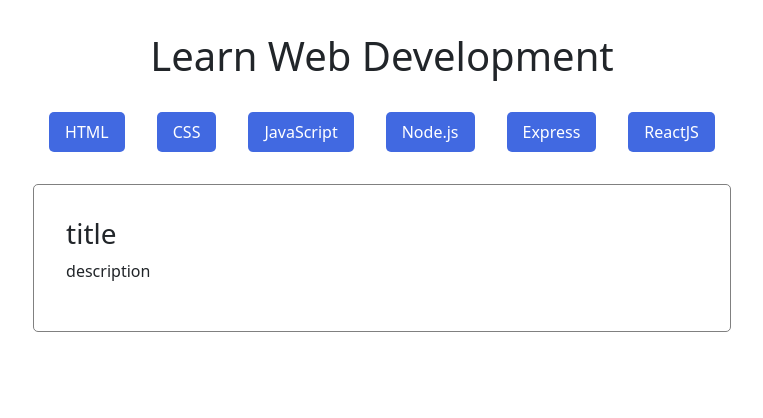
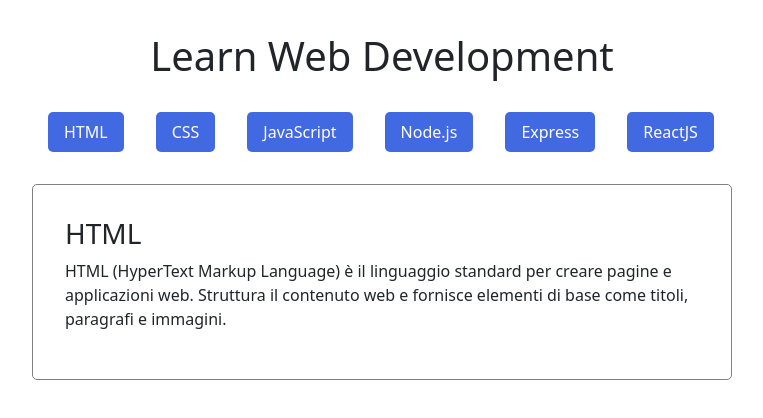
Before and after one commit to GiorgiaSecchi/react-use-state, a React (Vite) app: page / in a window 1280 px wide. Shown: the top 418 px of the page, without its empty margins (258-1021 px from the left). Built offline with nearby package versions, Linux system fonts and the light colour scheme.

Commit message:
add first lang

```diff
--- a/src/assets/css/index.css
+++ b/src/assets/css/index.css
@@ -4,6 +4,18 @@
   padding-bottom: 1rem;
   margin-top: 1rem;
   margin-bottom: 1rem;
+}
+
+main {
+  display: flex;
+  justify-content: center;
+}
+
+main .container {
+  display: flex;
+  flex-direction: column;
+  justify-content: center;
+  max-width: 700px;
 }
 
 .btn-lang {
@@ -16,11 +28,6 @@
   color: white;
 }
 
-main .container {
-  display: flex;
-  justify-content: center;
-}
-
 .card {
   border: 1px solid gray;
   margin-top: 2rem;
--- a/src/components/Main.jsx
+++ b/src/components/Main.jsx
@@ -11,10 +11,10 @@
               {lang.title}
             </button>
           ))}
-          <div className="card">
-            <h3>title</h3>
-            <p>description</p>
-          </div>
+        </div>
+        <div className="card">
+          <h3>{languages[0].title}</h3>
+          <p>{languages[0].description}</p>
         </div>
       </section>
     </main>
```
